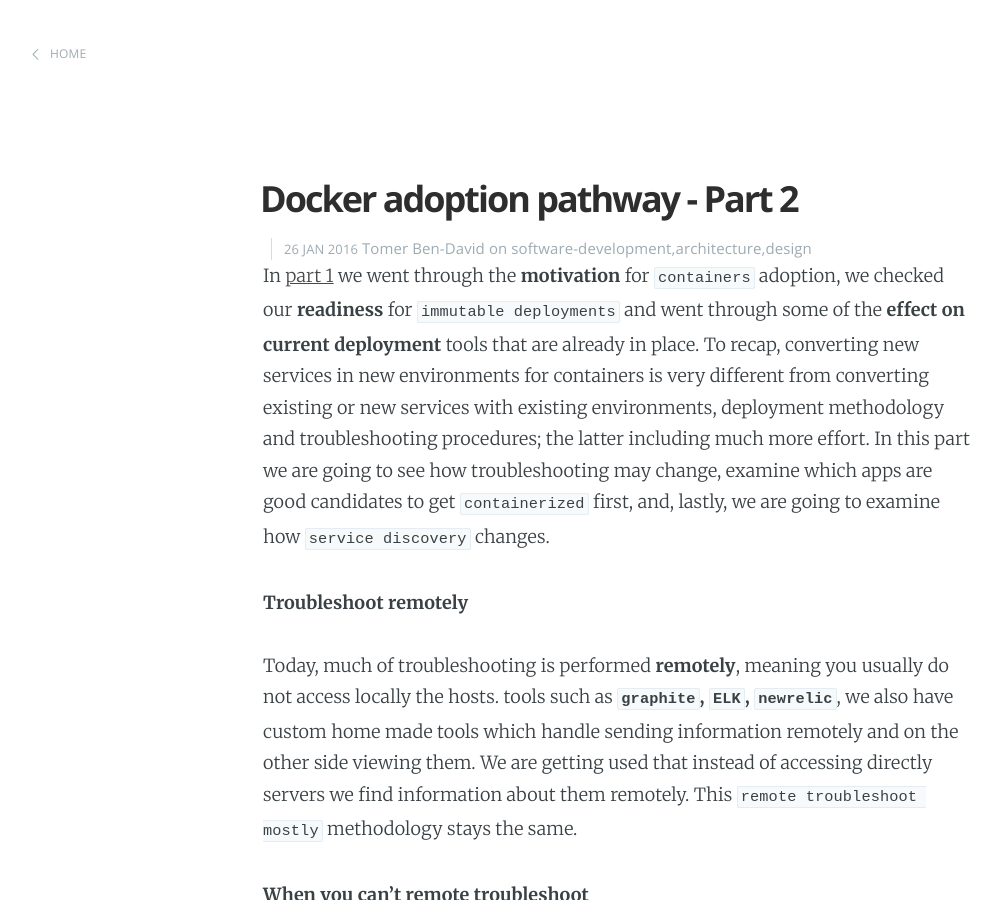
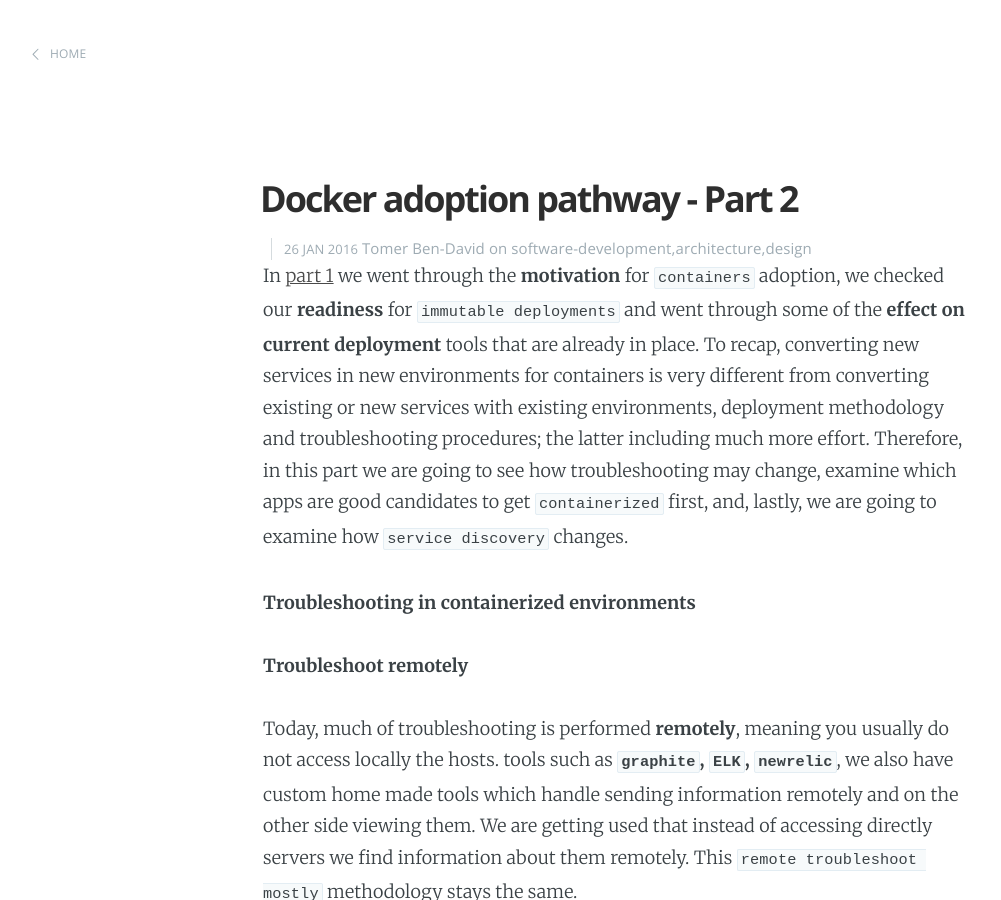
Before and after one commit to LivePersonInc/techblog, a Jekyll site: the page built from _posts/2016/2016-01-26-docker-adoption-pathway-part02.md, in a window 1280 px wide and 900 px high. Shown: the whole window, without its empty margins (22-1023 px from the left). Built offline with Jekyll 4.4.1, drawn with Linux system fonts in a browser that asks for light colours; comment, search, counter and statistics services are not loaded.

Commit message:
+temporary publish part 2

```diff
--- a/_posts/2016/2016-01-26-docker-adoption-pathway-part02.md
+++ b/_posts/2016/2016-01-26-docker-adoption-pathway-part02.md
@@ -7,7 +7,9 @@
 author: Tomer Ben-David
 published: true
 ---
-In [part 1](http://livepersoninc.github.io/techblog/docker-adoption-pathway-part01.html) we went through the **motivation** for `containers` adoption, we checked our **readiness** for `immutable deployments` and went through some of the **effect on current deployment** tools that are already in place.  To recap, converting new services in new environments for containers is very different from converting existing or new services with existing environments, deployment methodology and troubleshooting procedures; the latter including much more effort.  In this part we are going to see how troubleshooting may change, examine which apps are good candidates to get `containerized` first, and, lastly, we are going to examine how `service discovery` changes.
+In [part 1](http://livepersoninc.github.io/techblog/docker-adoption-pathway-part01.html) we went through the **motivation** for `containers` adoption, we checked our **readiness** for `immutable deployments` and went through some of the **effect on current deployment** tools that are already in place.  To recap, converting new services in new environments for containers is very different from converting existing or new services with existing environments, deployment methodology and troubleshooting procedures; the latter including much more effort.  Therefore, in this part we are going to see how troubleshooting may change, examine which apps are good candidates to get `containerized` first, and, lastly, we are going to examine how `service discovery` changes.
+
+**Troubleshooting in containerized environments**
 
 **Troubleshoot remotely**
 
```
